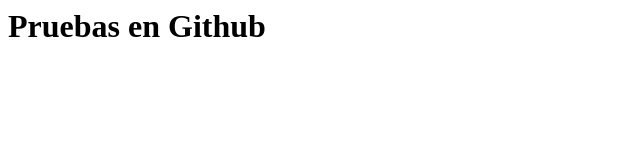
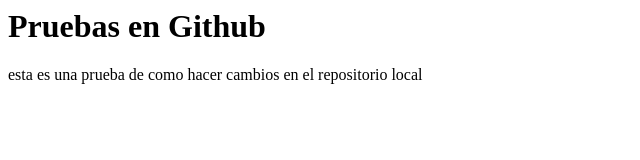
Before and after one commit to joselrojasd/5310_clase3, a plain HTML site: page index.html in a window 1280 px wide. Shown: the whole page, without its empty margins (0-640 px from the left). Drawn offline with Linux system fonts and the light colour scheme.

Commit message:
agregar parrafo al index

```diff
--- a/index.html
+++ b/index.html
@@ -4,5 +4,8 @@
   </head>
   <body>
     <h1>Pruebas en Github</h1>
+	<p>
+		esta es una prueba de como hacer cambios en el repositorio local
+	</p>
   </body>
 </html>
```
